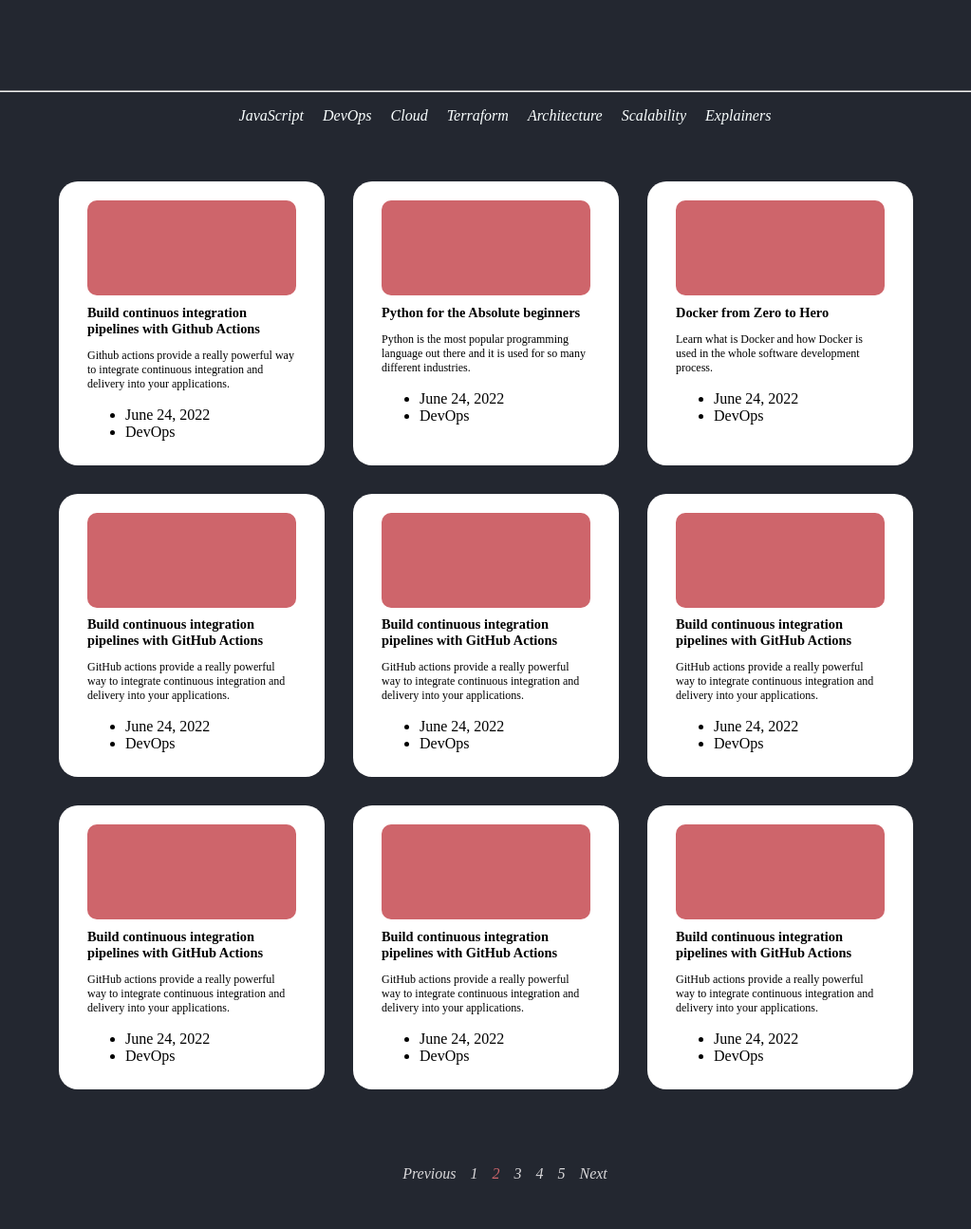
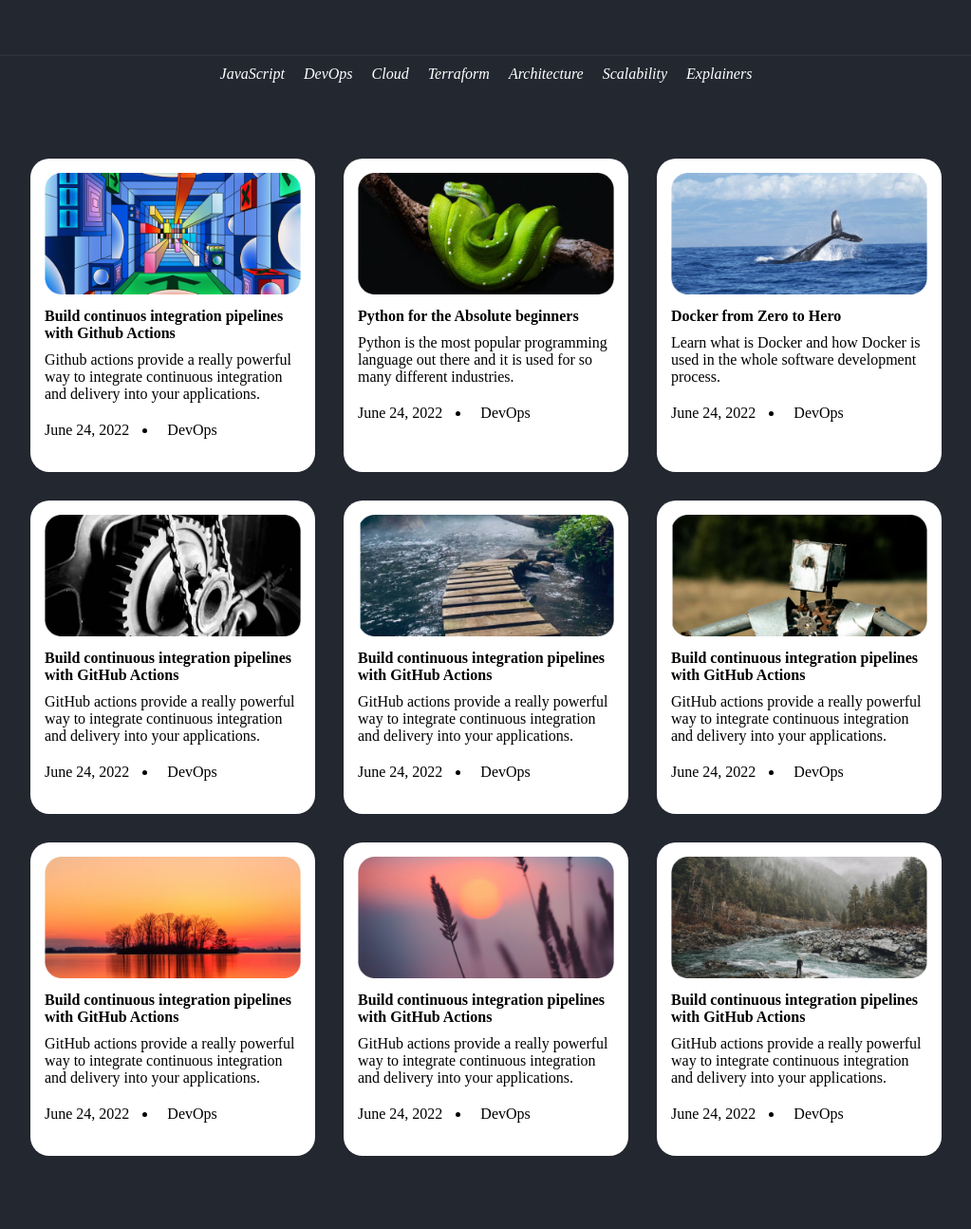
Before and after one commit to christophersompa/simple-blog-page, a plain HTML site: page index.html in a window 1280 px wide. Shown: the part 284-1578 px from the top of the page at 95% size, without its empty margins (128-1151 px from the left). Drawn offline with Linux system fonts and the light colour scheme.

Commit message:
more changes

```diff
--- a/index.html
+++ b/index.html
@@ -19,120 +19,120 @@
             </div>
         </nav>
         <div id="hero">
-            <img src="" class="hero-image" />
+            <img src="img/Logo.png"/>
             <p class="mainText">Writings for developers</p>
             <p class="subText">Curated collection of articles for busy developers</p>
         </div>
         <div class="categories">
             <hr>
             <ul>
-                <li>JavaScript</li>
-                <li>DevOps</li>
-                <li>Cloud</li>
-                <li>Terraform</li>
-                <li>Architecture</li>
-                <li>Scalability</li>
-                <li>Explainers</li>
+                <li><a href="#">JavaScript</a></li>
+                <li><a href="#">DevOps</a></li>
+                <li><a href="#">Cloud</a></li>
+                <li><a href="#">Terraform</a></li>
+                <li><a href="#">Architecture</a></li>
+                <li><a href="#">Scalability</a></li>
+                <li><a href="#">Explainers</a></li>
             </ul>
         </div>
         <div class="article-group">
             <div class="article">
-                <div class="dummy-img"></div>
+                <img src="img/img1.jpg"/>
                 <h1>Build continuos integration pipelines with Github Actions</h1>
                 <p>
                     Github actions provide a really powerful way to integrate continuous integration and delivery into your applications.
                 </p>
                 <ul>
-                    <li>June 24, 2022</li>
-                    <li>DevOps</li>
+                    <li class="date">June 24, 2022</li>
+                    <li class="type">DevOps</li>
                 </ul>
             </div>
             <div class="article">
-                <div class="dummy-img"></div>
+                <img src="img/img2.jpg"/>
                 <h1>Python for the Absolute beginners</h1>
                 <p>
                     Python is the most popular programming language out there and it is used for so many different industries.
                 </p>
                 <ul>
-                    <li>June 24, 2022</li>
-                    <li>DevOps</li>
+                    <li class="date">June 24, 2022</li>
+                    <li class="type">DevOps</li>
                 </ul>
             </div>
             <div class="article">
-                <div class="dummy-img"></div>
+                <img src="img/img3.jpg"/>
                 <h1>Docker from Zero to Hero</h1>
                 <p>
                     Learn what is Docker and how Docker is used in the whole software development process.
                 </p>
                 <ul>
-                    <li>June 24, 2022</li>
-                    <li>DevOps</li>
+                    <li class="date">June 24, 2022</li>
+                    <li class="type">DevOps</li>
                 </ul>
             </div>
             <div class="article">
-                <div class="dummy-img"></div>
+                <img src="img/img4.jpg"/>
                 <h1>Build continuous integration pipelines with GitHub Actions</h1>
                 <p>
                     GitHub actions provide a really powerful way to integrate continuous integration and delivery into your applications.
                 </p>
                 <ul>
-                    <li>June 24, 2022</li>
-                    <li>DevOps</li>
+                    <li class="date">June 24, 2022</li>
+                    <li class="type">DevOps</li>
                 </ul>
             </div>
             <div class="article">
-                <div class="dummy-img"></div>
+                <img src="img/img5.jpg"/>
                 <h1>Build continuous integration pipelines with GitHub Actions</h1>
                 <p>
                     GitHub actions provide a really powerful way to integrate continuous integration and delivery into your applications.
                 </p>
                 <ul>
-                    <li>June 24, 2022</li>
-                    <li>DevOps</li>
+                    <li class="date">June 24, 2022</li>
+                    <li class="type">DevOps</li>
                 </ul>
             </div>
             <div class="article">
-                <div class="dummy-img"></div>
+                <img src="img/img6.jpg"/>
                 <h1>Build continuous integration pipelines with GitHub Actions</h1>
                 <p>
                     GitHub actions provide a really powerful way to integrate continuous integration and delivery into your applications.
                 </p>
                 <ul>
-                    <li>June 24, 2022</li>
-                    <li>DevOps</li>
+                    <li class="date">June 24, 2022</li>
+                    <li class="type">DevOps</li>
                 </ul>
             </div>
             <div class="article">
-                <div class="dummy-img"></div>
+                <img src="img/img7.jpg"/>
                 <h1>Build continuous integration pipelines with GitHub Actions</h1>
                 <p>
                     GitHub actions provide a really powerful way to integrate continuous integration and delivery into your applications.
                 </p>
                 <ul>
-                    <li>June 24, 2022</li>
-                    <li>DevOps</li>
+                    <li class="date">June 24, 2022</li>
+                    <li class="type">DevOps</li>
                 </ul>
             </div>
             <div class="article">
-                <div class="dummy-img"></div>
+                <img src="img/img8.jpg"/>
                 <h1>Build continuous integration pipelines with GitHub Actions</h1>
                 <p>
                     GitHub actions provide a really powerful way to integrate continuous integration and delivery into your applications.
                 </p>
                 <ul>
-                    <li>June 24, 2022</li>
-                    <li>DevOps</li>
+                    <li class="date">June 24, 2022</li>
+                    <li class="type">DevOps</li>
                 </ul>
             </div>
             <div class="article">
-                <div class="dummy-img"></div>
+                <img src="img/img9.jpg"/>
                 <h1>Build continuous integration pipelines with GitHub Actions</h1>
                 <p>
                     GitHub actions provide a really powerful way to integrate continuous integration and delivery into your applications.
                 </p>
                 <ul>
-                    <li>June 24, 2022</li>
-                    <li>DevOps</li>
+                    <li class="date">June 24, 2022</li>
+                    <li class="type">DevOps</li>
                 </ul>
             </div>
         </div>
--- a/styles.css
+++ b/styles.css
@@ -1,3 +1,9 @@
+* {
+    margin: 0;
+    padding: 0;
+    box-sizing: border-box;
+}
+
 body {
     background-color: #232730;
 }
@@ -33,6 +39,11 @@ nav a {
     text-align: center;
 }
 
+#hero img {
+    width: 5%;
+    margin-bottom: 15px;
+}
+
 .mainText {
     color: #ce656b;
     font-style: italic;
@@ -43,17 +54,27 @@ nav a {
 .subText {
     color: #fff;
     font-size: 1.25em;;
-    margin-bottom: 100px;
+    margin-bottom: 60px;
 }
 
 .categories {
     margin-bottom: 60px;
 }
 
+.categories a {
+    text-decoration: none;
+    color: #ffffff;
+}
+
+hr {
+    opacity: 5%;
+}
+
 .categories ul {
     display: flex;
     justify-content: center;
     gap: 20px;
+    margin-top: 10px;
 }
 
 .categories li {
@@ -65,7 +86,7 @@ nav a {
 .article-group {
     display: grid;
     justify-content: center;
-    grid-template-columns: 280px 280px 280px;
+    grid-template-columns: 300px 300px 300px;
     column-gap: 30px;
     row-gap: 30px;
 }
@@ -73,23 +94,35 @@ nav a {
 .article {
     background-color: #fff;
     border-radius: 20px;
-    padding: 10px 30px;
+    padding: 15px 15px;
 }
 
-.dummy-img {
-    background-color: #ce656b;
-    margin-top: 10px;
-    border-radius: 10px;
+img {
     width: 100%;
-    height: 100px;
 }
 
 .article h1 {
-    font-size: 0.9rem;
+    font-size: 1rem;
+    padding: 10px 0px;
 }
 
-.article p {
-    font-size: 0.75rem;
+.article p , li {
+    font-size: 1rem;
+    padding-bottom: 20px;
+}
+
+.article ul {
+    display: flex;
+    gap: 10px;
+}
+
+.date {
+    list-style: none;
+    padding-right: 20px;
+}
+
+.type {
+    padding-left: 10px;
 }
 
 .page-number {
```
Also changed, not shown: img/Logo.png (added), img/img1.jpg (added), img/img2.jpg (added), img/img3.jpg (added), img/img4.jpg (added), img/img5.jpg (added), img/img6.jpg (added), img/img7.jpg (added), img/img8.jpg (added), img/img9.jpg (added).
